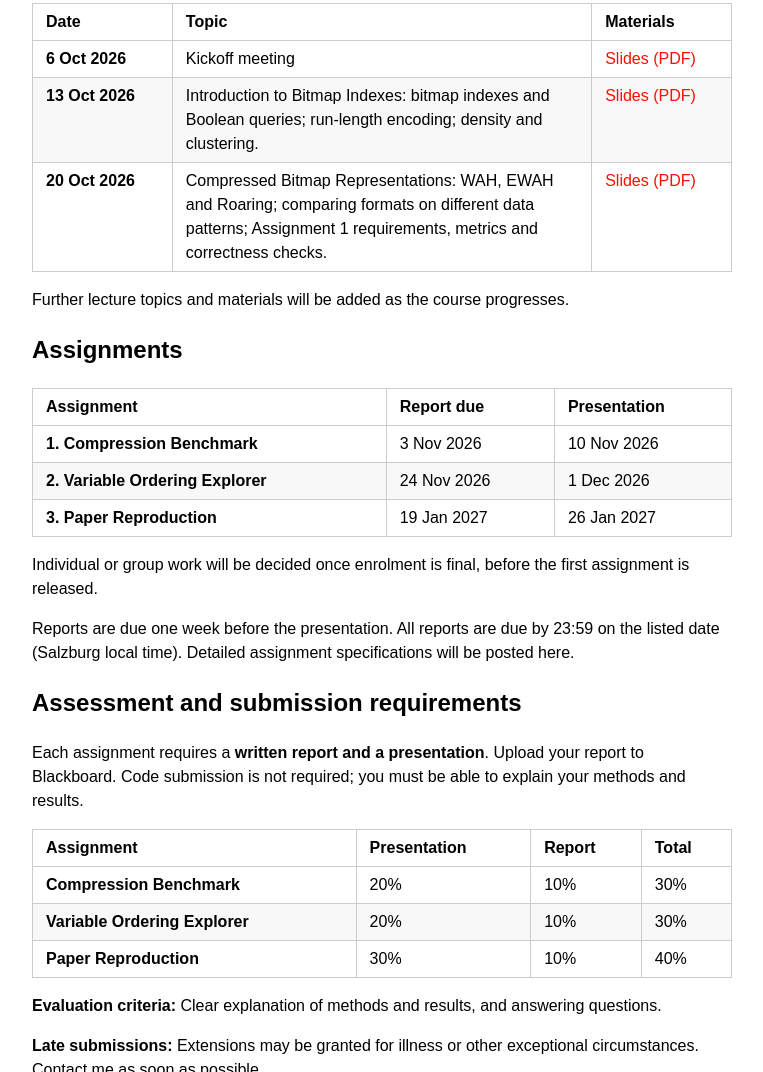
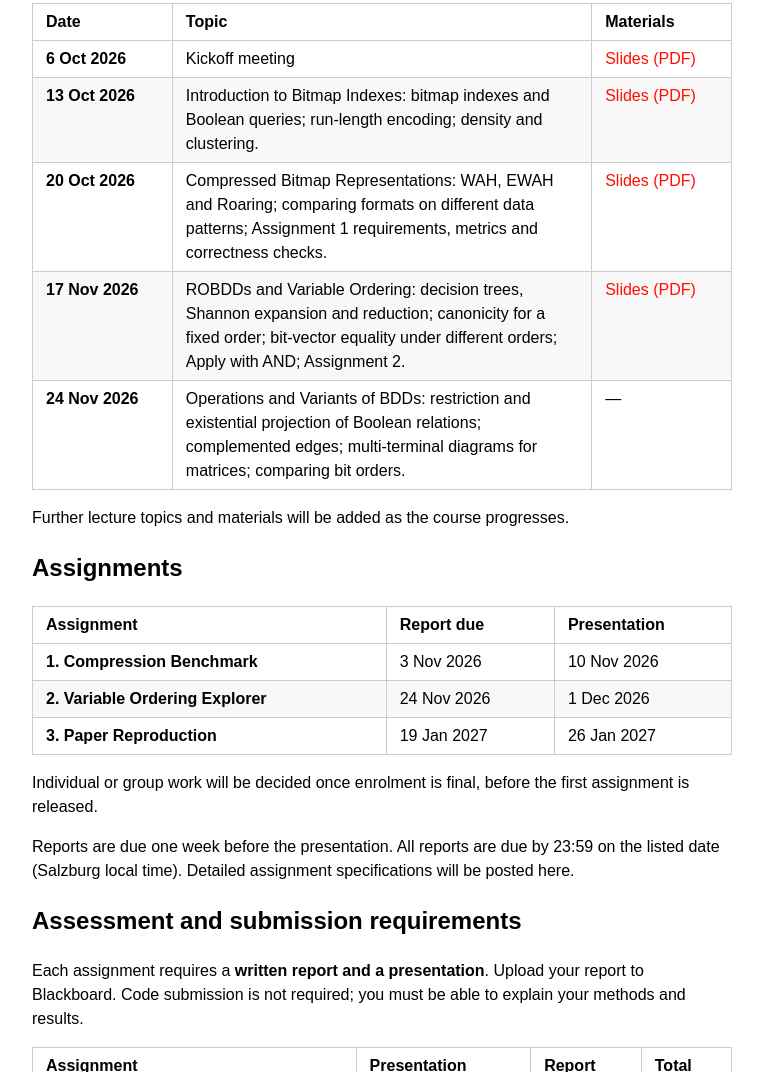
Before and after one commit to annbolotina/annbolotina.github.io, a plain HTML site: page teaching/ATDA/index.html in a window 1280 px wide. Shown: the part 1175-2247 px from the top of the page, without its empty margins (258-1021 px from the left). Drawn offline with Linux system fonts and the light colour scheme.

Commit message:
Add ATDA lecture 4 slides and lecture topics

```diff
--- a/teaching/ATDA/index.html
+++ b/teaching/ATDA/index.html
@@ -55,6 +55,8 @@
                     <tr><th scope="row">6 Oct 2026</th><td>Kickoff meeting</td><td><a href="slides/Kickoff.pdf">Slides (PDF)</a></td></tr>
                     <tr><th scope="row">13 Oct 2026</th><td>Introduction to Bitmap Indexes: bitmap indexes and Boolean queries; run-length encoding; density and clustering.</td><td><a href="slides/lecture_2.pdf">Slides (PDF)</a></td></tr>
                     <tr><th scope="row">20 Oct 2026</th><td>Compressed Bitmap Representations: WAH, EWAH and Roaring; comparing formats on different data patterns; Assignment 1 requirements, metrics and correctness checks.</td><td><a href="slides/lecture_3.pdf">Slides (PDF)</a></td></tr>
+                    <tr><th scope="row">17 Nov 2026</th><td>ROBDDs and Variable Ordering: decision trees, Shannon expansion and reduction; canonicity for a fixed order; bit-vector equality under different orders; Apply with AND; Assignment 2.</td><td><a href="slides/lecture_4.pdf">Slides (PDF)</a></td></tr>
+                    <tr><th scope="row">24 Nov 2026</th><td>Operations and Variants of BDDs: restriction and existential projection of Boolean relations; complemented edges; multi-terminal diagrams for matrices; comparing bit orders.</td><td>&mdash;</td></tr>
                 </tbody>
             </table>
             <p>Further lecture topics and materials will be added as the course progresses.</p>
```
